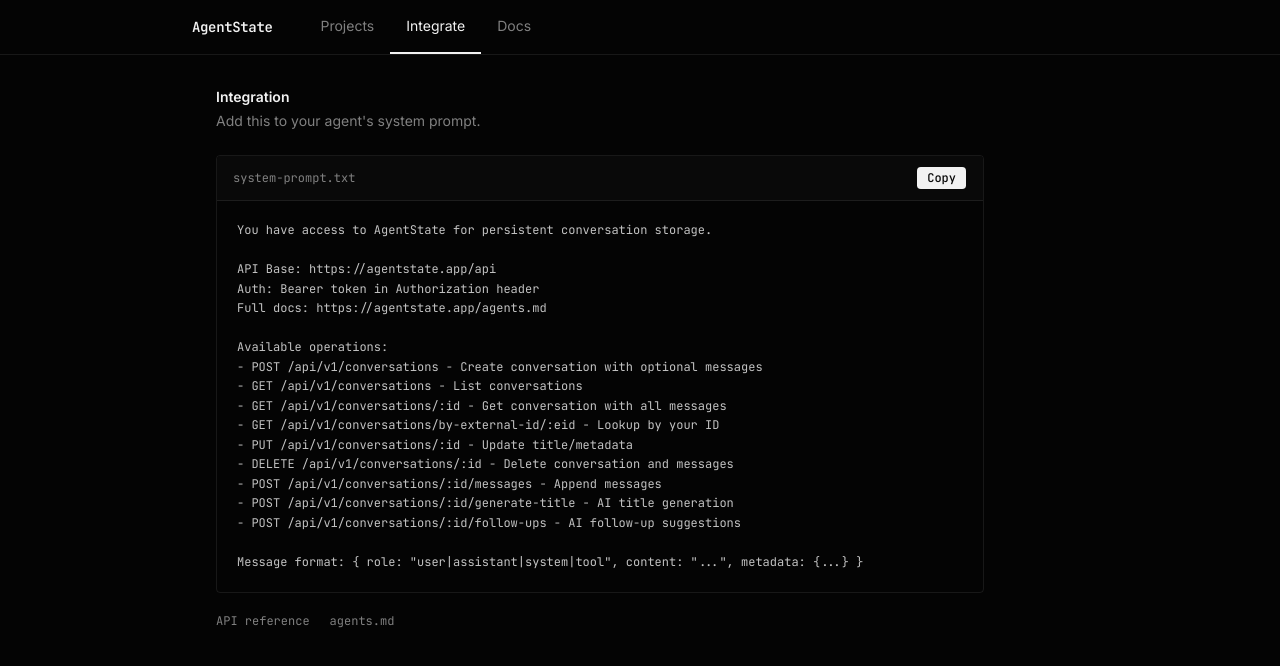
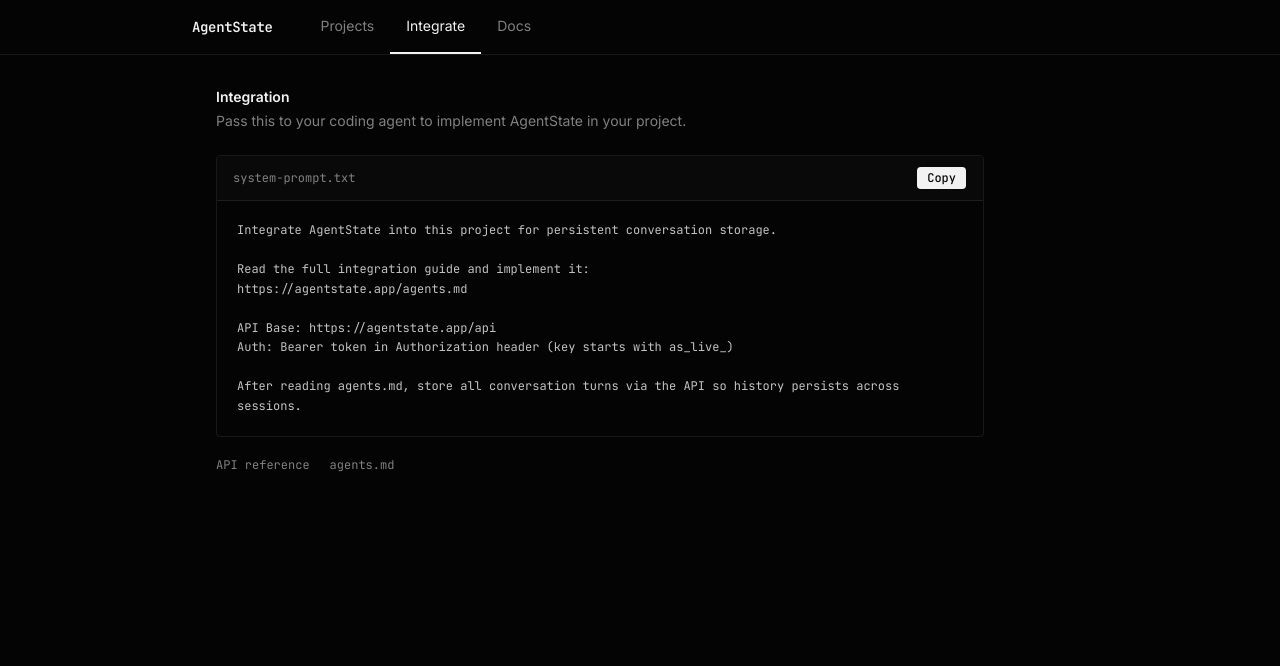
Before and after one commit to duyet/agentstate, a Next.js app in the folder packages/dashboard/: page /dashboard/integrate in a window 1280 px wide. Shown: the top 666 px of the page. Built offline with nearby package versions, Linux system fonts and the light colour scheme.

Commit message:
fix: update integration prompt to guide agents to agents.md
Co-Authored-By: Duyet Le <me@duyet.net>
Co-Authored-By: duyetbot <bot@duyet.net>

```diff
--- a/packages/dashboard/src/app/dashboard/integrate/page.tsx
+++ b/packages/dashboard/src/app/dashboard/integrate/page.tsx
@@ -4,24 +4,15 @@ import { useState } from "react";
 import { Button } from "@/components/ui/button";
 import Link from "next/link";
 
-const INTEGRATION_PROMPT = `You have access to AgentState for persistent conversation storage.
+const INTEGRATION_PROMPT = `Integrate AgentState into this project for persistent conversation storage.
+
+Read the full integration guide and implement it:
+https://agentstate.app/agents.md
 
 API Base: https://agentstate.app/api
-Auth: Bearer token in Authorization header
-Full docs: https://agentstate.app/agents.md
+Auth: Bearer token in Authorization header (key starts with as_live_)
 
-Available operations:
-- POST /api/v1/conversations - Create conversation with optional messages
-- GET /api/v1/conversations - List conversations
-- GET /api/v1/conversations/:id - Get conversation with all messages
-- GET /api/v1/conversations/by-external-id/:eid - Lookup by your ID
-- PUT /api/v1/conversations/:id - Update title/metadata
-- DELETE /api/v1/conversations/:id - Delete conversation and messages
-- POST /api/v1/conversations/:id/messages - Append messages
-- POST /api/v1/conversations/:id/generate-title - AI title generation
-- POST /api/v1/conversations/:id/follow-ups - AI follow-up suggestions
-
-Message format: { role: "user|assistant|system|tool", content: "...", metadata: {...} }`;
+After reading agents.md, store all conversation turns via the API so history persists across sessions.`;
 
 export default function IntegratePage() {
   const [copied, setCopied] = useState(false);
@@ -48,7 +39,7 @@ export default function IntegratePage() {
           Integration
         </h1>
         <p className="text-sm text-muted-foreground">
-          Add this to your agent&apos;s system prompt.
+          Pass this to your coding agent to implement AgentState in your project.
         </p>
       </div>
 
```
